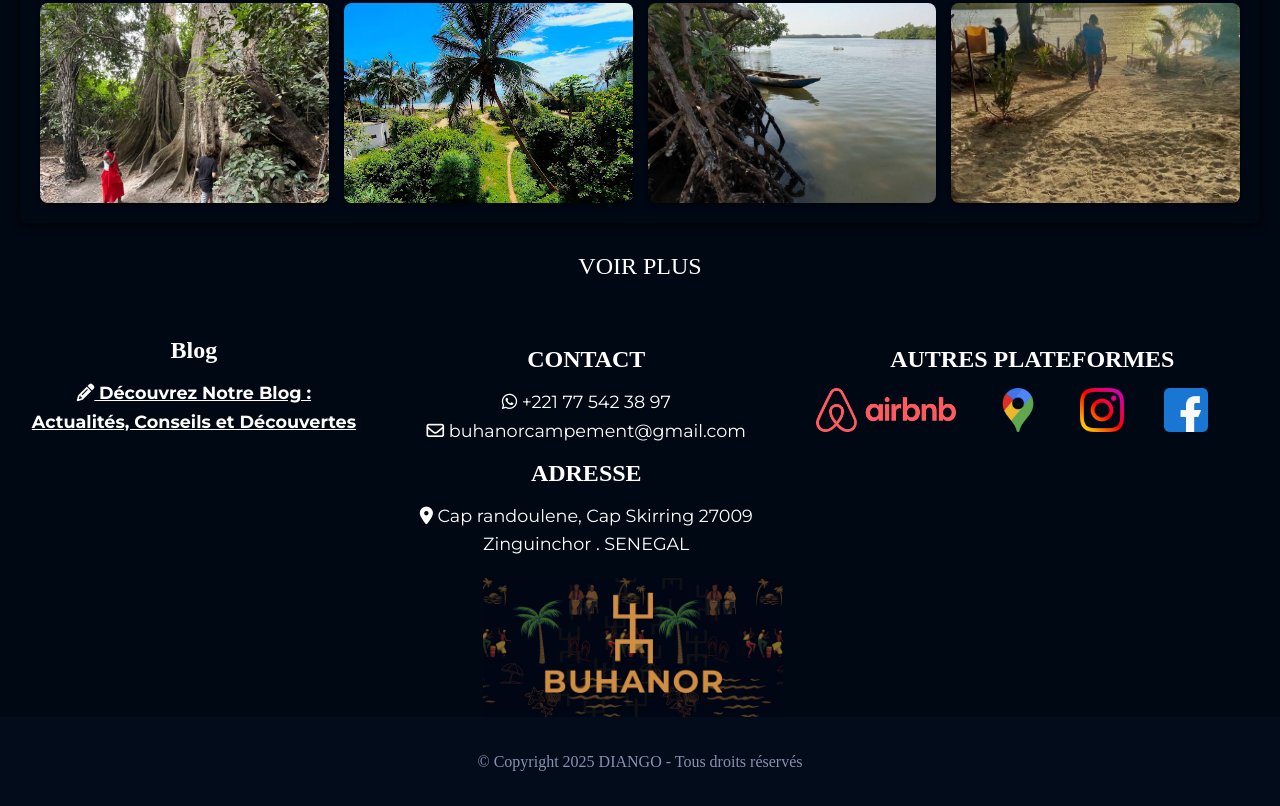
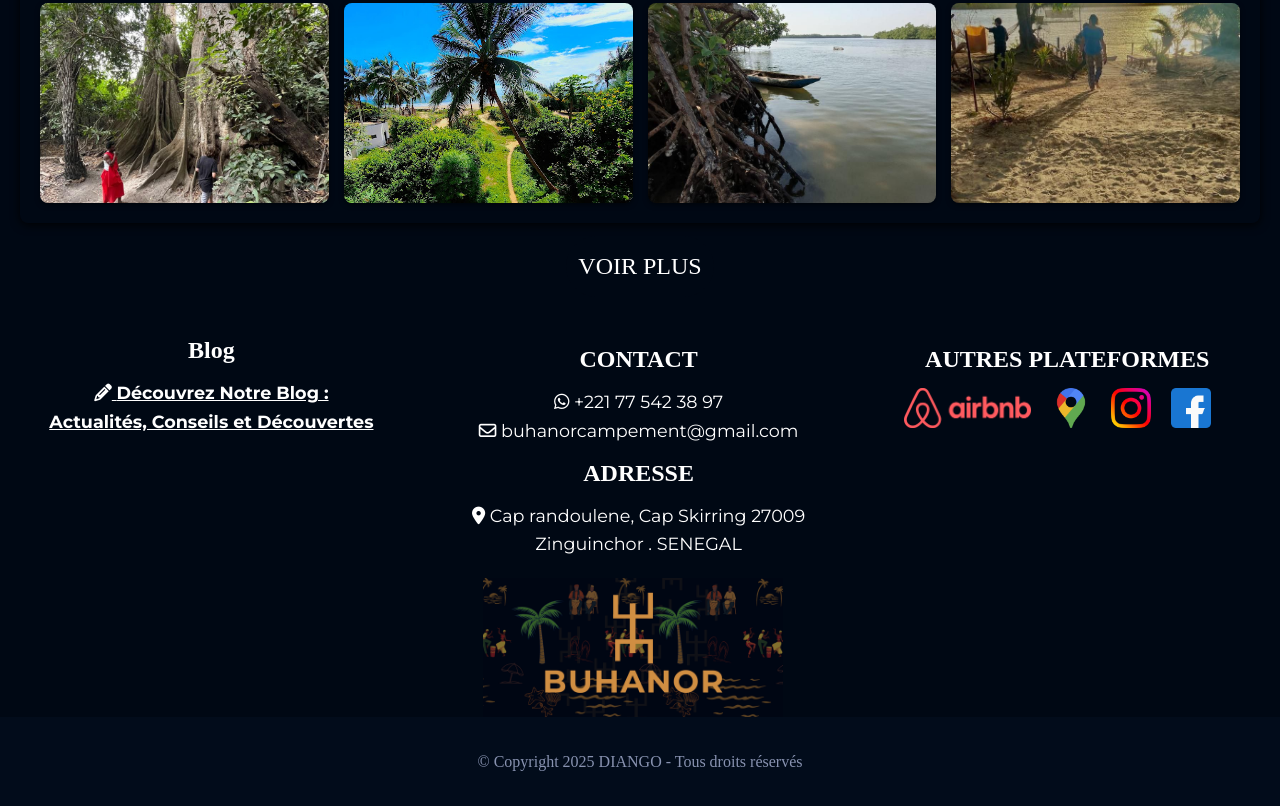
Before and after one commit to Diango-Dieme/campement-buhanor-website, a plain HTML site: page Activités.html in a window 1280 px wide. Shown: the part 3413-4219 px from the top of the page. Drawn offline with Linux system fonts and the light colour scheme.

Commit message:
Campement Buhanor

```diff
--- a/Services.css
+++ b/Services.css
@@ -620,17 +620,6 @@ h1, h2 {
         margin-bottom: 10px; /* Marge sous le logo quand empilé */
     }
 }
-/* Styles pour les icônes des plateformes */
-.platform-icons {
-    display: flex;
-    align-items: center;
-}
-
-.platform-icons img {
-    height: 44px; /* Taille des icônes */
-    margin-right: 40px; /* Espace entre les icônes */
-
-}
 
 
 
```
